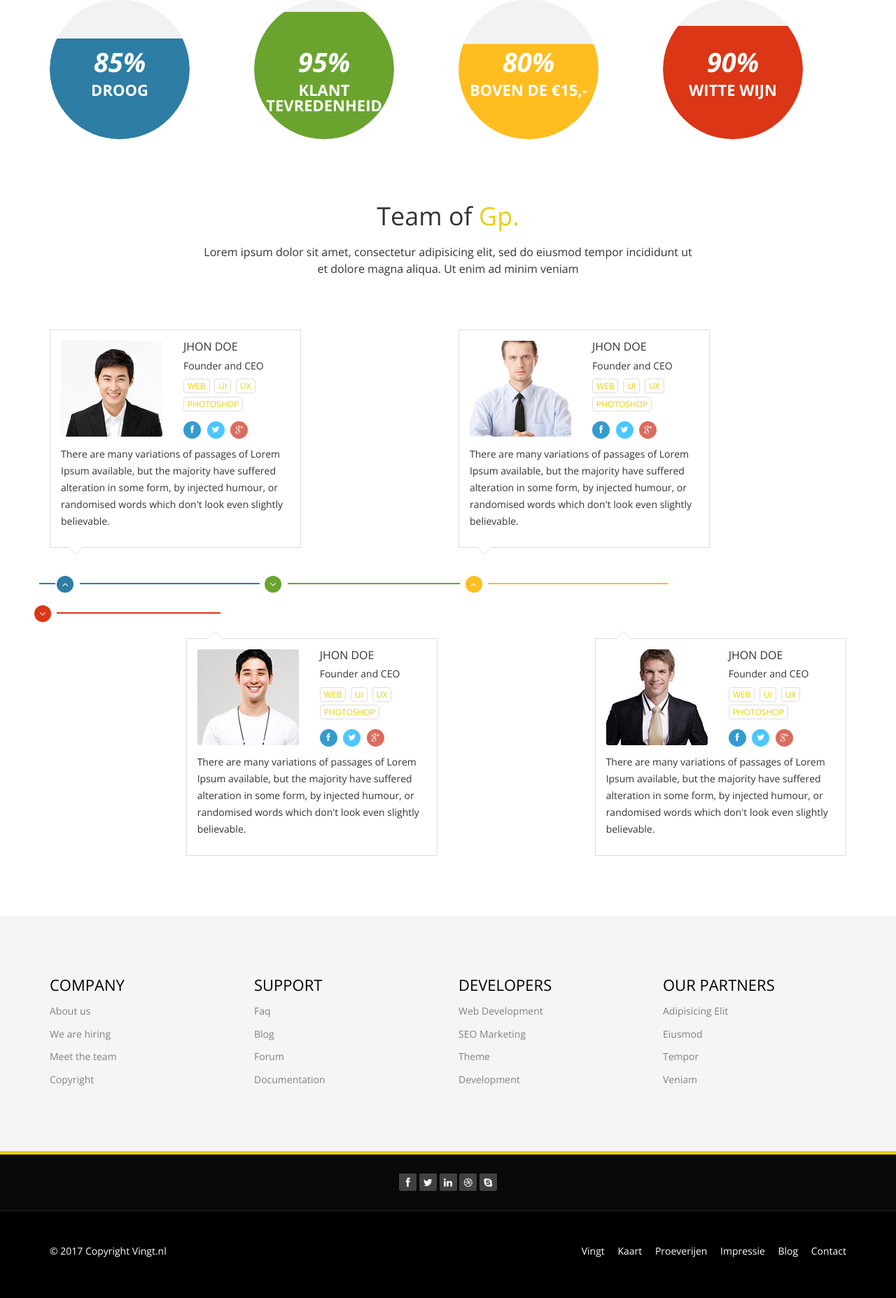
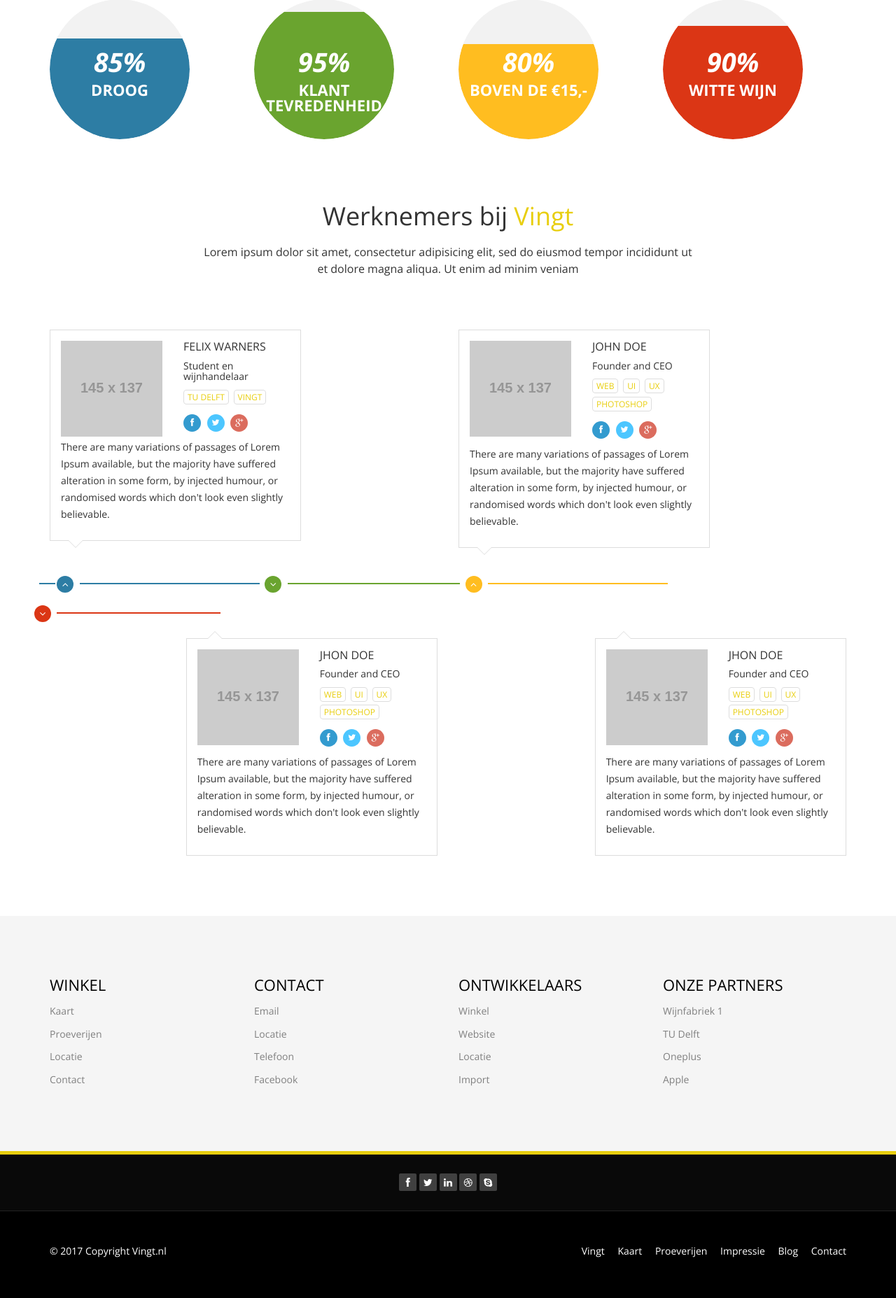
Before and after one commit to ffwarners/vingt, a Node server app: page /kaart in a window 1280 px wide. Shown: the part 1090-2945 px from the top of the page at 70% size. Run offline with Node 20, Linux system fonts and the light colour scheme; data comes from the database, SQL or seed files in the repository; some libraries are stand-ins or nearby versions.

Commit message:
Kaart is now clear

```diff
--- a/views/kaart.ejs
+++ b/views/kaart.ejs
@@ -57,12 +57,14 @@
             <section id="recent-works">
                 <div class="container">
                     <div class="center wow fadeInDown">
+                        <!--TODO: Controleer deze tekst-->
                         <h2>Onze wijnen</h2>
                         <p class="lead">Lorem ipsum dolor sit amet, consectetur adipisicing elit, sed do eiusmod
                             tempor incididunt ut <br> et dolore magna aliqua. Ut enim ad minim veniam</p>
                     </div>
 
                     <ul class="portfolio-filter text-center">
+                        <!--TODO: Controleer deze tekst-->
                         <li><a class="btn btn-default active" href="#" data-filter="*">Alle wijnen</a></li>
                         <li><a class="btn btn-default" href="#" data-filter=".under15">Prijs onder €15,-</a></li>
                         <li><a class="btn btn-default" href="#" data-filter=".droog">Droog</a></li>
@@ -103,6 +105,7 @@
                 <div class="col-sm-3">
                     <div class="sinlge-skill wow fadeInDown" data-wow-duration="1000ms" data-wow-delay="300ms">
                         <div class="joomla-skill">
+                            <!--TODO: Controleer deze tekst-->
                             <p><em>85%</em></p>
                             <p>Droog</p>
                         </div>
@@ -112,6 +115,7 @@
                 <div class="col-sm-3">
                     <div class="sinlge-skill wow fadeInDown" data-wow-duration="1000ms" data-wow-delay="600ms">
                         <div class="html-skill">
+                            <!--TODO: Controleer deze tekst-->
                             <p><em>95%</em></p>
                             <p>Klant tevredenheid</p>
                         </div>
@@ -121,6 +125,7 @@
                 <div class="col-sm-3">
                     <div class="sinlge-skill wow fadeInDown" data-wow-duration="1000ms" data-wow-delay="900ms">
                         <div class="css-skill">
+                            <!--TODO: Controleer deze tekst-->
                             <p><em>80%</em></p>
                             <p>Boven de €15,-</p>
                         </div>
@@ -130,6 +135,7 @@
                 <div class="col-sm-3">
                     <div class="sinlge-skill wow fadeInDown" data-wow-duration="1000ms" data-wow-delay="1200ms">
                         <div class="wp-skill">
+                            <!--TODO: Controleer deze tekst-->
                             <p><em>90%</em></p>
                             <p>Witte wijn</p>
                         </div>
@@ -141,7 +147,8 @@
         <!-- our-team -->
         <div class="team">
             <div class="center wow fadeInDown">
-                <h2>Team of <span>Gp.</span></h2>
+                <!--TODO: Controleer deze tekst-->
+                <h2>Werknemers bij <span>Vingt</span></h2>
                 <p class="lead">Lorem ipsum dolor sit amet, consectetur adipisicing elit, sed do eiusmod tempor
                     incididunt ut <br> et dolore magna aliqua. Ut enim ad minim veniam</p>
             </div>
@@ -152,16 +159,15 @@
                          data-wow-delay="300ms">
                         <div class="media">
                             <div class="pull-left">
-                                <a href="#"><img class="media-object" src="images/man1.jpg" alt=""></a>
+                                <a href="#"><img class="media-object" src="http://fakeimg.pl/145x137/" alt=""></a>
                             </div>
                             <div class="media-body">
-                                <h4>Jhon Doe</h4>
-                                <h5>Founder and CEO</h5>
+                                <!--TODO: Controleer deze tekst-->
+                                <h4>Felix Warners</h4>
+                                <h5>Student en wijnhandelaar</h5>
                                 <ul class="tag clearfix">
-                                    <li class="btn"><a href="#">Web</a></li>
-                                    <li class="btn"><a href="#">Ui</a></li>
-                                    <li class="btn"><a href="#">Ux</a></li>
-                                    <li class="btn"><a href="#">Photoshop</a></li>
+                                    <li class="btn"><a href="#">TU Delft</a></li>
+                                    <li class="btn"><a href="#">Vingt</a></li>
                                 </ul>
 
                                 <ul class="social_icons">
@@ -171,6 +177,7 @@
                                 </ul>
                             </div>
                         </div><!--/.media -->
+                        <!--TODO: Pas deze tekst aan-->
                         <p>There are many variations of passages of Lorem Ipsum available, but the majority have
                             suffered alteration in some form, by injected humour, or randomised words which don't
                             look
@@ -184,10 +191,11 @@
                          data-wow-delay="300ms">
                         <div class="media">
                             <div class="pull-left">
-                                <a href="#"><img class="media-object" src="images/man2.jpg" alt=""></a>
+                                <a href="#"><img class="media-object" src="http://fakeimg.pl/145x137/" alt=""></a>
                             </div>
                             <div class="media-body">
-                                <h4>Jhon Doe</h4>
+                                <!--TODO: Pas deze persoon aan-->
+                                <h4>John Doe</h4>
                                 <h5>Founder and CEO</h5>
                                 <ul class="tag clearfix">
                                     <li class="btn"><a href="#">Web</a></li>
@@ -237,10 +245,11 @@
                          data-wow-delay="600ms">
                         <div class="media">
                             <div class="pull-left">
-                                <a href="#"><img class="media-object" src="images/man3.jpg" alt=""></a>
+                                <a href="#"><img class="media-object" src="http://fakeimg.pl/145x137/" alt=""></a>
                             </div>
 
                             <div class="media-body">
+                                <!--TODO: Pas deze persoon aan-->
                                 <h4>Jhon Doe</h4>
                                 <h5>Founder and CEO</h5>
                                 <ul class="tag clearfix">
@@ -267,9 +276,10 @@
                          data-wow-delay="600ms">
                         <div class="media">
                             <div class="pull-left">
-                                <a href="#"><img class="media-object" src="images/man4.jpg" alt=""></a>
+                                <a href="#"><img class="media-object" src="http://fakeimg.pl/145x137/" alt=""></a>
                             </div>
                             <div class="media-body">
+                                <!--TODO: Pas deze persoon aan-->
                                 <h4>Jhon Doe</h4>
                                 <h5>Founder and CEO</h5>
                                 <ul class="tag clearfix">
@@ -301,48 +311,54 @@
         <div class="row">
             <div class="col-md-3 col-sm-6">
                 <div class="widget">
-                    <h3>Company</h3>
+                    <!--TODO: Controleer deze tekst-->
+                    <h3>Winkel</h3>
                     <ul>
-                        <li><a href="#">About us</a></li>
-                        <li><a href="#">We are hiring</a></li>
-                        <li><a href="#">Meet the team</a></li>
-                        <li><a href="#">Copyright</a></li>
+                        <li><a href="/kaart">Kaart</a></li>
+                        <li><a href="/proeverijen">Proeverijen</a></li>
+                        <li><a href="/contact">Locatie</a></li>
+                        <li><a href="/contact">Contact</a></li>
                     </ul>
                 </div>
             </div><!--/.col-md-3-->
 
             <div class="col-md-3 col-sm-6">
                 <div class="widget">
-                    <h3>Support</h3>
+                    <!--TODO: Controleer deze tekst-->
+                    <h3>Contact</h3>
                     <ul>
-                        <li><a href="#">Faq</a></li>
-                        <li><a href="#">Blog</a></li>
-                        <li><a href="#">Forum</a></li>
-                        <li><a href="#">Documentation</a></li>
+                        <li><a href="/contact">Email</a></li>
+                        <li><a href="/contact">Locatie</a></li>
+                        <li><a href="/contact">Telefoon</a></li>
+                        <li><a href="/contact">Facebook</a></li>
                     </ul>
                 </div>
             </div><!--/.col-md-3-->
 
             <div class="col-md-3 col-sm-6">
                 <div class="widget">
-                    <h3>Developers</h3>
+                    <!--TODO: Controleer deze tekst-->
+                    <h3>Ontwikkelaars</h3>
                     <ul>
-                        <li><a href="#">Web Development</a></li>
-                        <li><a href="#">SEO Marketing</a></li>
-                        <li><a href="#">Theme</a></li>
-                        <li><a href="#">Development</a></li>
+                        <li><a href="/contact">Winkel</a></li>
+                        <li><a href="https://github.com/ffwarners/vingt">Website</a></li>
+                        <li><a href="/contact">Locatie</a></li>
+                        <li><a href="/contact">Import</a></li>
                     </ul>
                 </div>
             </div><!--/.col-md-3-->
 
             <div class="col-md-3 col-sm-6">
                 <div class="widget">
-                    <h3>Our Partners</h3>
+                    <!--TODO: Controleer deze tekst-->
+                    <!--TODO: Voeg partners toe-->
+                    <h3>Onze partners</h3>
                     <ul>
-                        <li><a href="#">Adipisicing Elit</a></li>
-                        <li><a href="#">Eiusmod</a></li>
-                        <li><a href="#">Tempor</a></li>
-                        <li><a href="#">Veniam</a></li>
+                        <!--TODO: Voeg links toe-->
+                        <li><a href="#">Wijnfabriek 1</a></li>
+                        <li><a href="#">TU Delft</a></li>
+                        <li><a href="#">Oneplus</a></li>
+                        <li><a href="#">Apple</a></li>
                     </ul>
                 </div>
             </div><!--/.col-md-3-->
```
